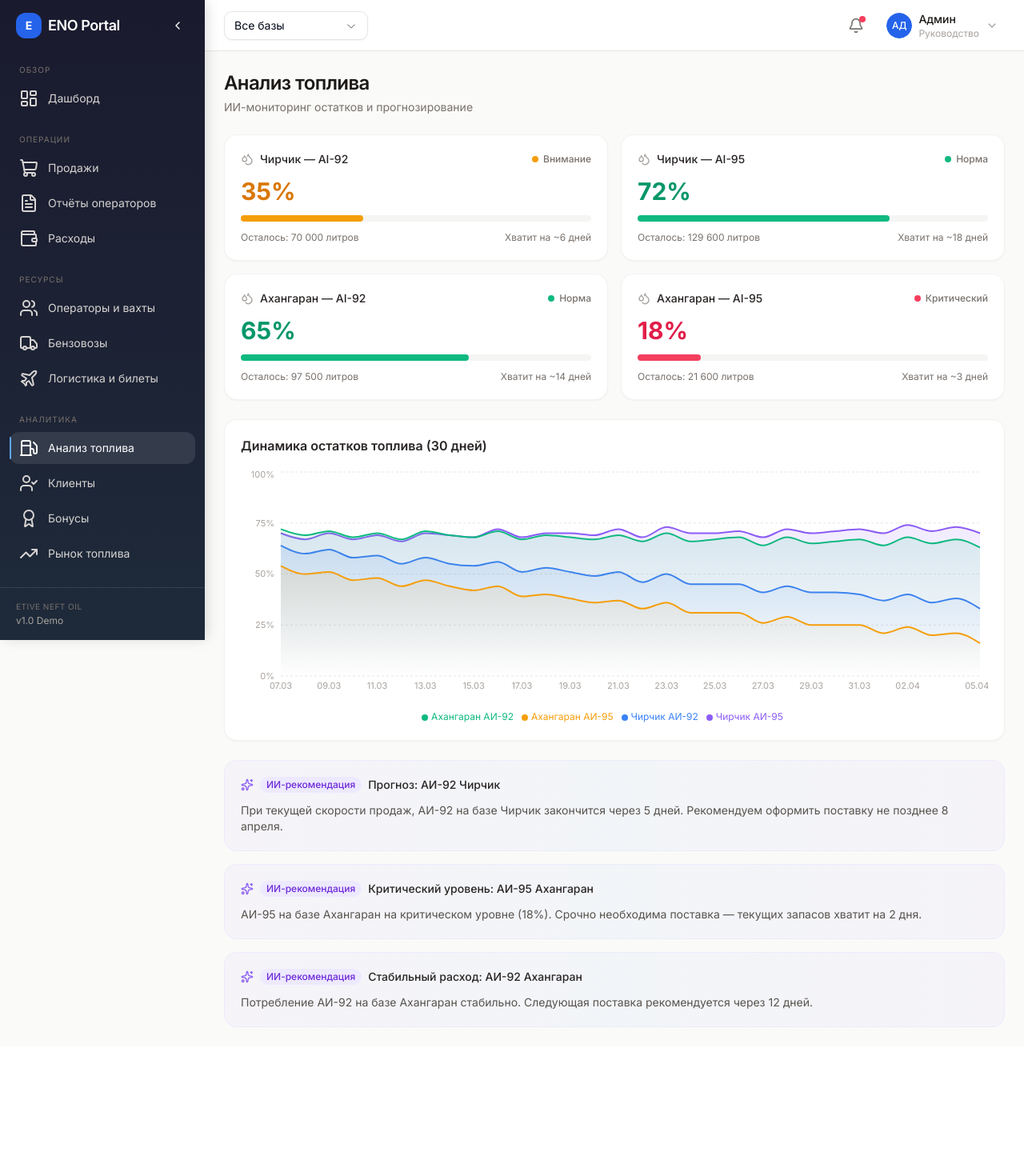
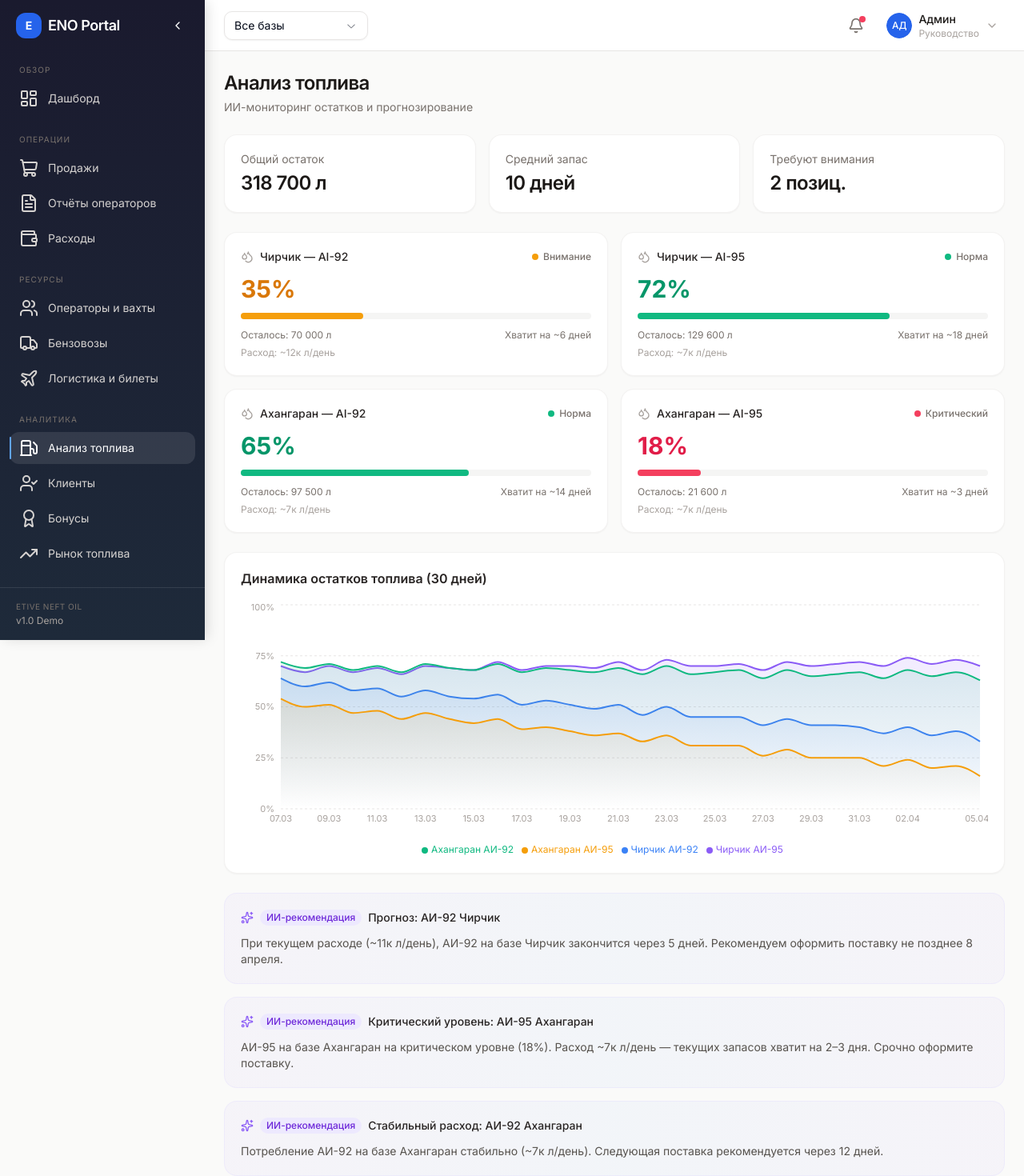
Before and after one commit to Nurbek-web/enoportal, a Next.js app: page /fuel-analysis in a window 1280 px wide. Shown: the top 1470 px of the page at 80% size. Before the commit the page ends 1308 px from the top, so only its background shows below. Built offline with nearby package versions, Linux system fonts and the light colour scheme.

Commit message:
feat: add KPI summary row and daily burn rate to fuel analysis page

```diff
--- a/src/app/(portal)/fuel-analysis/page.tsx
+++ b/src/app/(portal)/fuel-analysis/page.tsx
@@ -6,6 +6,7 @@ import { Droplets } from "lucide-react";
 import { MotionContainer, MotionItem } from "@/components/shared/motion-container";
 import { PageHeader } from "@/components/shared/page-header";
 import { AiInsightCard } from "@/components/shared/ai-insight-card";
+import { MiniKpiCard } from "@/components/shared/mini-kpi-card";
 import { currentFuelStatus, fuelLevels } from "@/lib/mock/fuel";
 import { BASE_LABELS } from "@/lib/constants";
 import { formatNumber } from "@/lib/format";
@@ -21,9 +22,9 @@ const FuelLevelsChart = dynamic(
 );
 
 const STATUS_CONFIG = {
-  ok: { color: "text-emerald-600", bg: "bg-emerald-500", dot: "bg-emerald-500", label: "Норма" },
-  warning: { color: "text-amber-600", bg: "bg-amber-500", dot: "bg-amber-500", label: "Внимание" },
-  critical: { color: "text-rose-600", bg: "bg-rose-500", dot: "bg-rose-500", label: "Критический" },
+  ok:       { color: "text-emerald-600", bg: "bg-emerald-500", dot: "bg-emerald-500", label: "Норма" },
+  warning:  { color: "text-amber-600",   bg: "bg-amber-500",   dot: "bg-amber-500",   label: "Внимание" },
+  critical: { color: "text-rose-600",    bg: "bg-rose-500",    dot: "bg-rose-500",    label: "Критический" },
 } as const;
 
 export default function FuelAnalysisPage() {
@@ -41,21 +42,33 @@ export default function FuelAnalysisPage() {
 
   const chartData = useMemo(() => {
     const dateMap = new Map<string, Record<string, string | number>>();
-
     for (const entry of filteredFuelLevels) {
       const dateStr = new Date(entry.date).toLocaleDateString("ru-RU", {
         day: "2-digit",
         month: "2-digit",
       });
-      if (!dateMap.has(dateStr)) {
-        dateMap.set(dateStr, { date: dateStr });
-      }
+      if (!dateMap.has(dateStr)) dateMap.set(dateStr, { date: dateStr });
       const row = dateMap.get(dateStr)!;
       row[`${entry.base}-${entry.fuelType}`] = entry.level;
     }
-
     return Array.from(dateMap.values());
   }, [filteredFuelLevels]);
+
+  const totalVolume = useMemo(
+    () => filteredFuelStatus.reduce((sum, s) => sum + s.volumeRemaining, 0),
+    [filteredFuelStatus]
+  );
+
+  const avgDays = useMemo(() => {
+    if (filteredFuelStatus.length === 0) return 0;
+    const sum = filteredFuelStatus.reduce((acc, s) => acc + s.daysRemaining, 0);
+    return Math.round(sum / filteredFuelStatus.length);
+  }, [filteredFuelStatus]);
+
+  const alertCount = useMemo(
+    () => filteredFuelStatus.filter((s) => s.status === "warning" || s.status === "critical").length,
+    [filteredFuelStatus]
+  );
 
   return (
     <MotionContainer>
@@ -67,10 +80,30 @@ export default function FuelAnalysisPage() {
       </MotionItem>
 
       <MotionItem>
+        <div className="grid grid-cols-1 sm:grid-cols-3 gap-4">
+          <MiniKpiCard
+            label="Общий остаток"
+            value={`${formatNumber(totalVolume)} л`}
+          />
+          <MiniKpiCard
+            label="Средний запас"
+            value={`${avgDays} дней`}
+          />
+          <MiniKpiCard
+            label="Требуют внимания"
+            value={`${alertCount} позиц.`}
+          />
+        </div>
+      </MotionItem>
+
+      <MotionItem>
         <div className="grid grid-cols-1 sm:grid-cols-2 gap-4">
           {filteredFuelStatus.map((item) => {
             const cfg = STATUS_CONFIG[item.status];
             const baseName = BASE_LABELS[item.base];
+            const dailyBurn = item.daysRemaining > 0
+              ? Math.round(item.volumeRemaining / item.daysRemaining / 1000)
+              : 0;
 
             return (
               <div
@@ -102,8 +135,11 @@ export default function FuelAnalysisPage() {
                 </div>
 
                 <div className="flex items-center justify-between text-xs text-stone-500">
-                  <span>Осталось: {formatNumber(item.volumeRemaining)} литров</span>
+                  <span>Осталось: {formatNumber(item.volumeRemaining)} л</span>
                   <span>Хватит на ~{item.daysRemaining} дней</span>
+                </div>
+                <div className="mt-1.5 text-xs text-stone-400">
+                  Расход: ~{dailyBurn}к л/день
                 </div>
               </div>
             );
@@ -126,22 +162,22 @@ export default function FuelAnalysisPage() {
         <div className="flex flex-col gap-4">
           <AiInsightCard title="Прогноз: АИ-92 Чирчик">
             <p>
-              При текущей скорости продаж, АИ-92 на базе Чирчик закончится через 5 дней.
+              При текущем расходе (~11к л/день), АИ-92 на базе Чирчик закончится через 5 дней.
               Рекомендуем оформить поставку не позднее 8 апреля.
             </p>
           </AiInsightCard>
 
           <AiInsightCard title="Критический уровень: АИ-95 Ахангаран">
             <p>
-              АИ-95 на базе Ахангаран на критическом уровне (18%). Срочно необходима поставка —
-              текущих запасов хватит на 2 дня.
+              АИ-95 на базе Ахангаран на критическом уровне (18%). Расход ~7к л/день —
+              текущих запасов хватит на 2–3 дня. Срочно оформите поставку.
             </p>
           </AiInsightCard>
 
           <AiInsightCard title="Стабильный расход: АИ-92 Ахангаран">
             <p>
-              Потребление АИ-92 на базе Ахангаран стабильно. Следующая поставка рекомендуется
-              через 12 дней.
+              Потребление АИ-92 на базе Ахангаран стабильно (~7к л/день). Следующая поставка
+              рекомендуется через 12 дней.
             </p>
           </AiInsightCard>
         </div>
```
